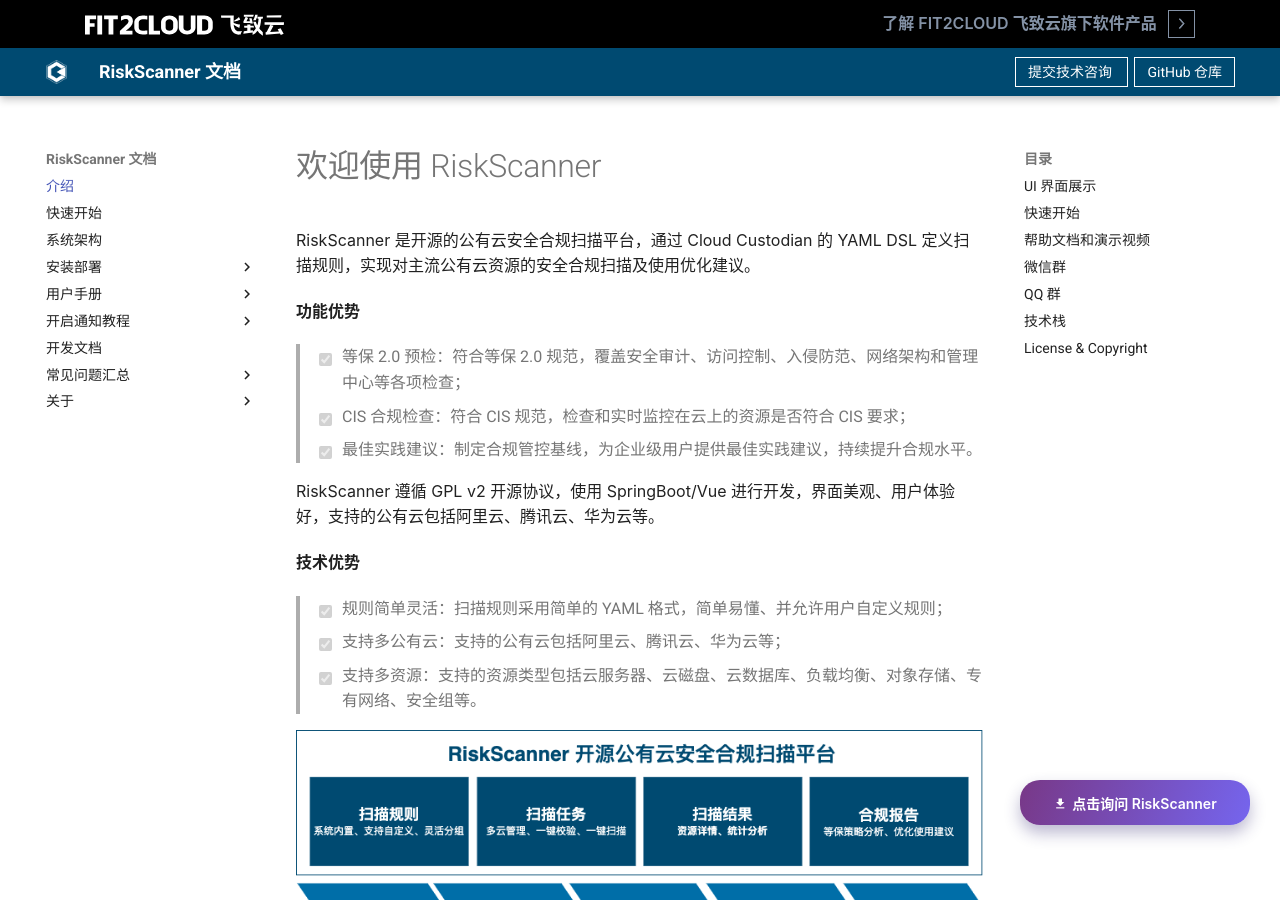
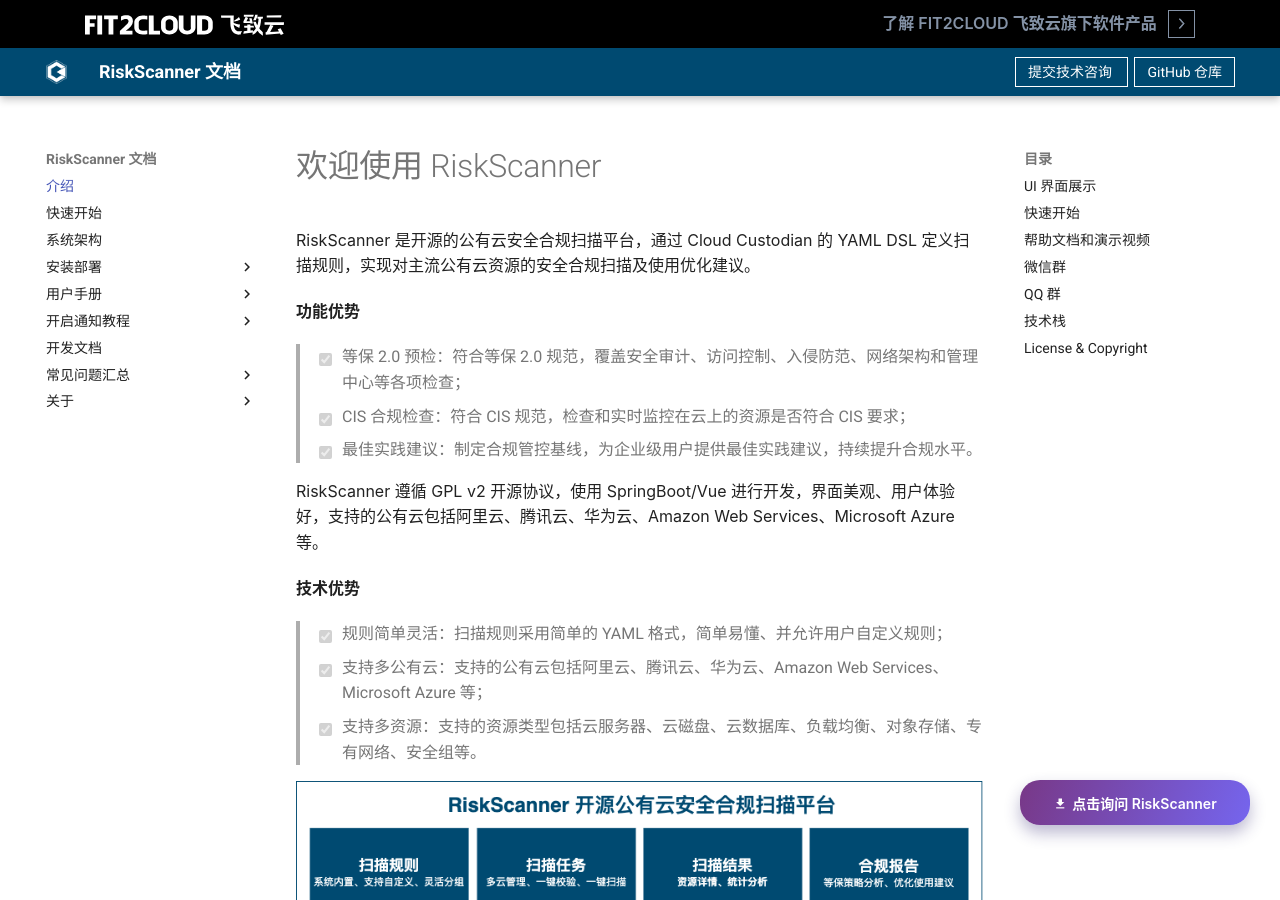
Before and after one commit to fit2cloud/riskscanner-docs, an MkDocs documentation site: the page built from docs/index.md, in a window 1280 px wide and 900 px high. Built offline with MkDocs 1.6.1 and Material for MkDocs 9.7.7, drawn with Linux system fonts in a browser that asks for light colours; comment, search, counter and statistics services are not loaded.

Commit message:
feat(版本升级): 版本升级

```diff
--- a/docs/index.md
+++ b/docs/index.md
@@ -8,12 +8,12 @@ RiskScanner 是开源的公有云安全合规扫描平台，通过 Cloud Custodi
 > - [x] CIS 合规检查：符合 CIS 规范，检查和实时监控在云上的资源是否符合 CIS 要求；
 > - [x] 最佳实践建议：制定合规管控基线，为企业级用户提供最佳实践建议，持续提升合规水平。
 
-RiskScanner 遵循 GPL v2 开源协议，使用 SpringBoot/Vue 进行开发，界面美观、用户体验好，支持的公有云包括阿里云、腾讯云、华为云等。
+RiskScanner 遵循 GPL v2 开源协议，使用 SpringBoot/Vue 进行开发，界面美观、用户体验好，支持的公有云包括阿里云、腾讯云、华为云、Amazon Web Services、Microsoft Azure 等。
 
 **技术优势**
 
 > - [x] 规则简单灵活：扫描规则采用简单的 YAML 格式，简单易懂、并允许用户自定义规则；
-> - [x] 支持多公有云：支持的公有云包括阿里云、腾讯云、华为云等；
+> - [x] 支持多公有云：支持的公有云包括阿里云、腾讯云、华为云、Amazon Web Services、Microsoft Azure 等；
 > - [x] 支持多资源：支持的资源类型包括云服务器、云磁盘、云数据库、负载均衡、对象存储、专有网络、安全组等。
 
 ![RiskScanner功能架构图](img/intro/functional-architecture.png)
```
Also changed, not shown: docs/installation/offline_installation.md (+4 -4 lines), docs/installation/offline_upgrade.md (+1 -1 lines), docs/quick_start.md (+8 -8 lines).
